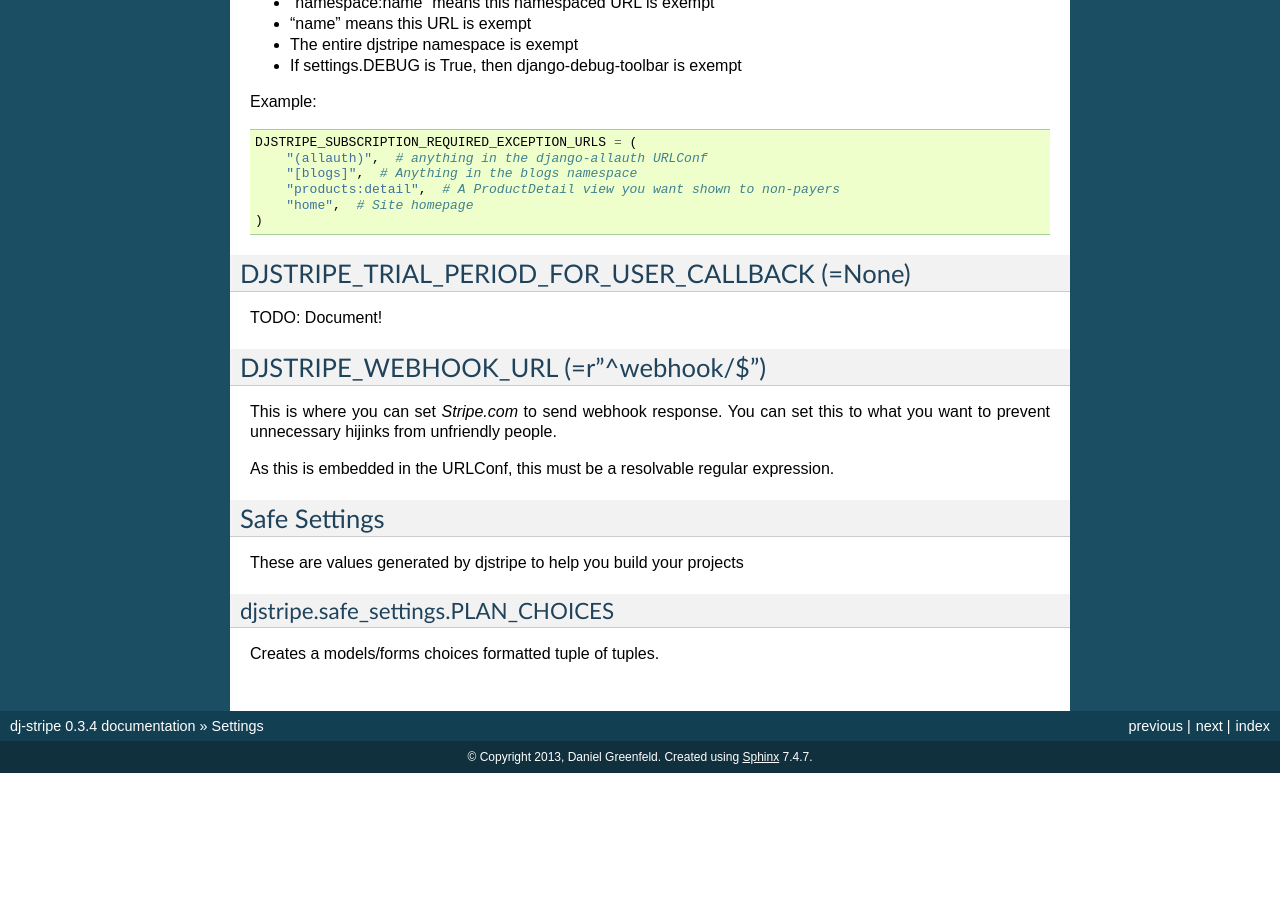
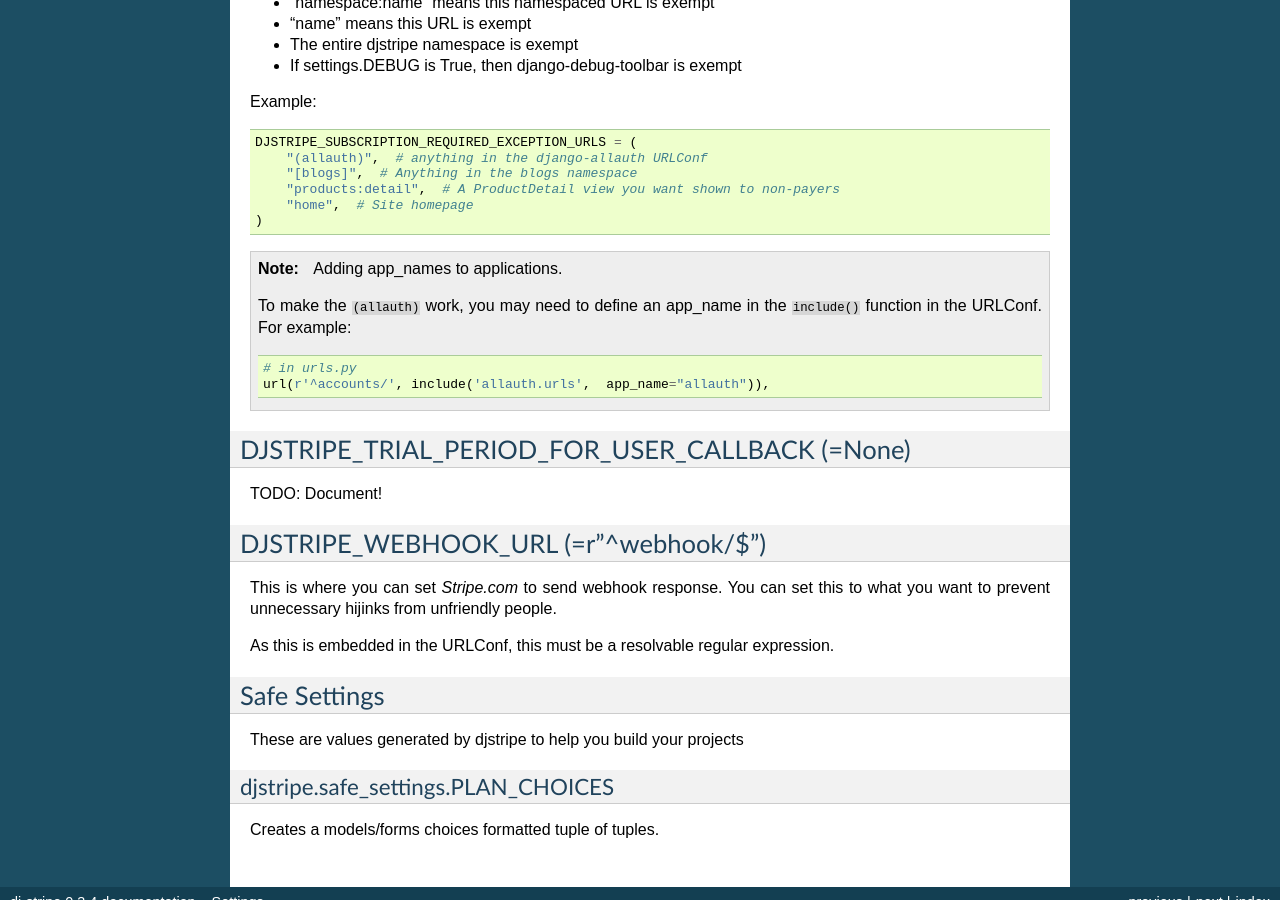
Before and after one commit to dj-stripe/dj-stripe, a Sphinx documentation site: the page built from docs/settings.rst, in a window 1280 px wide and 900 px high, scrolled down 1247 px. Built offline with Sphinx 7.4.7, drawn with Linux system fonts in a browser that asks for light colours; before the commit the page ends 2020 px from its top, so only the background shows below that.

```diff
--- a/docs/settings.rst
+++ b/docs/settings.rst
@@ -82,6 +82,13 @@
         "home",  # Site homepage
     )
 
+.. note:: Adding app_names to applications.
+
+    To make the ``(allauth)`` work, you may need to define an app_name in the ``include()`` function in the URLConf. For example::
+
+        # in urls.py
+        url(r'^accounts/', include('allauth.urls',  app_name="allauth")),
+
 DJSTRIPE_TRIAL_PERIOD_FOR_USER_CALLBACK (=None)
 --------------------------------------------------
 
```
Also changed, not shown: 1 other file.
